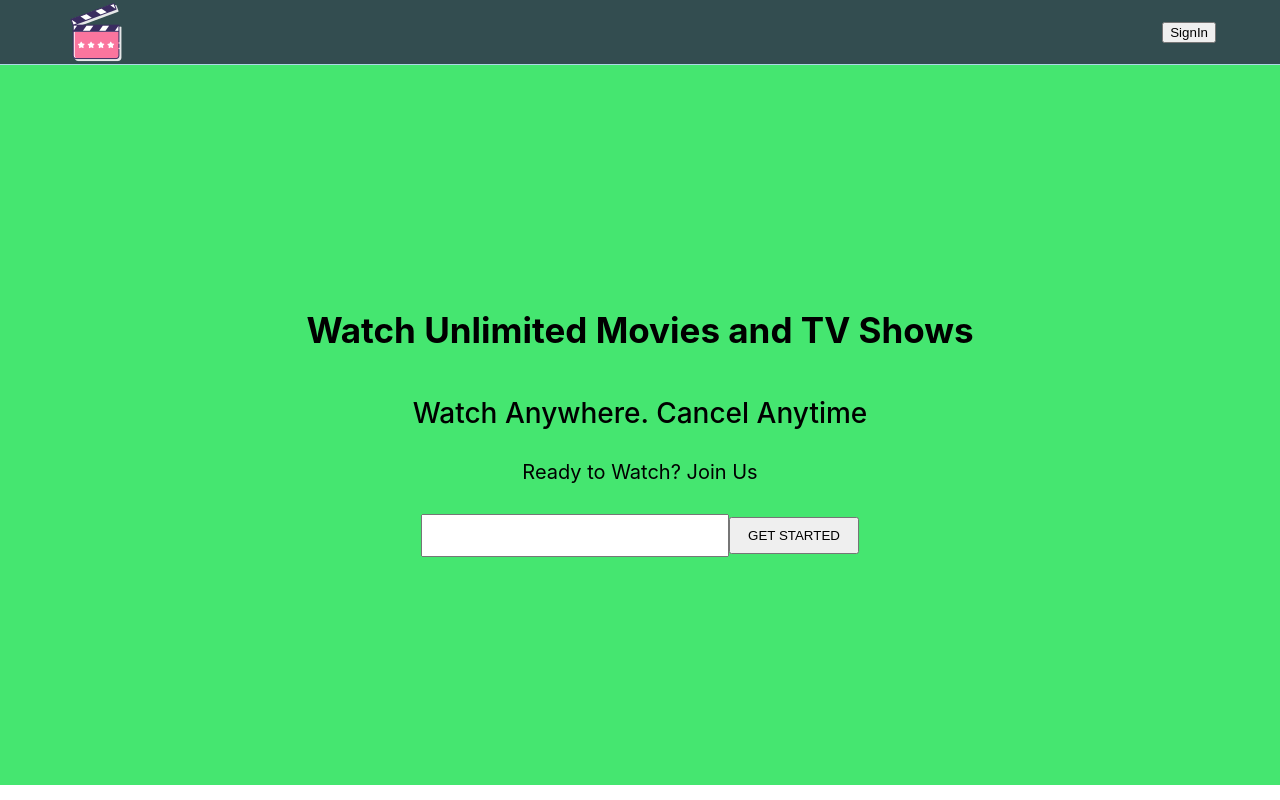
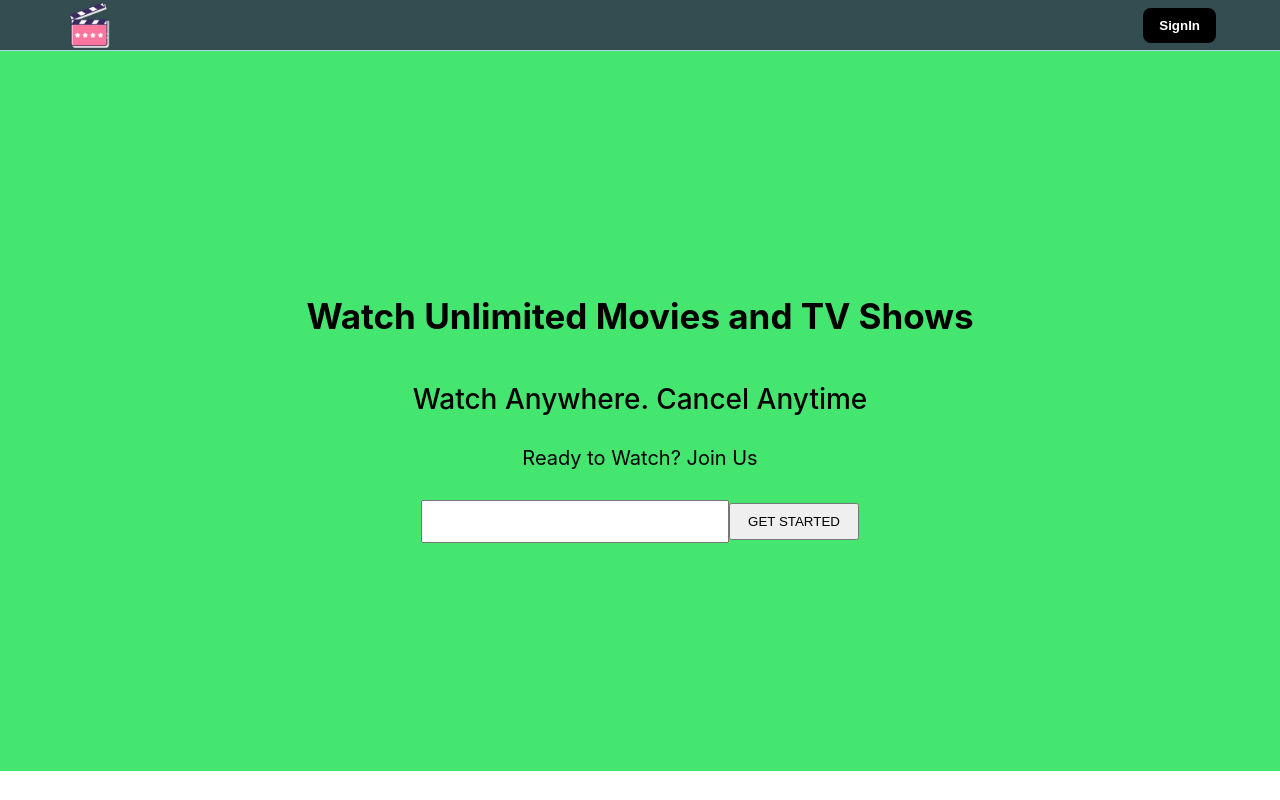
Before and after one commit to vishwajeet1298/MovieVerse, a React (Create React App) app: page / in a window 1280 px wide. Built offline with nearby package versions, Linux system fonts and the light colour scheme.

Commit message:
API Integration of Movies

```diff
--- a/src/App.js
+++ b/src/App.js
@@ -4,6 +4,7 @@ import {BrowserRouter,Routes,Route} from "react-router-dom";
 import LandingPage from './container/LandingPage/LandingPage';
 import SignIn from './container/SignIn/SignIn';
 import HomePage from './container/HomePage/HomePage';
+
 
 
 
--- /dev/null
+++ b/src/components/HomePageContent/HomePageContent.js
@@ -0,0 +1,25 @@
+import React, { useEffect, useState } from 'react'
+
+function HomePageContent() {
+
+    // apiKey = "1d655c4ccbc381a2086729ded33d7583"
+
+    const [topRatedMovies, setTopRatedMovies] = useState([])
+
+    useEffect(() => {
+        fetch("https://api.themoviedb.org/3/movie/550?api_key=1d655c4ccbc381a2086729ded33d7583")
+        .then(res => res.json())
+        .then(data => setTopRatedMovies(data.results))
+        .catch(error => console.log(error))
+    }, [])
+
+  return (
+    <div>
+        {topRatedMovies.map((value, key) => (
+            <p>{value.title}</p>
+        ))}
+    </div>
+  )
+}
+
+export default HomePageContent
--- a/src/components/Navbar/Navbar.js
+++ b/src/components/Navbar/Navbar.js
@@ -2,22 +2,26 @@ import React from "react";
 import "./Navbar.css";
 import navbar from "../../images/navbar/navbarmovie.png";
 import {useNavigate} from "react-router-dom";
+import Button from "../../global/Button/Button";
+
 
 
 function Navbar({showSignInButton}) {
 
     const navigate=useNavigate()
+
     function goToSignInPage(){
         navigate("/sign-in")
     }
     return (
         <div className="navbar_container">
-            <img src={navbar} alt="logo" />
-           {showSignInButton === false ? ""
-           :<button className="navbar_button" onClick={goToSignInPage}>SignIn</button>}
+            <img className="navbar_logo" src={navbar} alt="logo" />
+           {showSignInButton === false ?(
+            " "
+           ):  (
+           <Button text="SignIn" onClicking={goToSignInPage} />
+           )}
         </div>
     );
-
-
 }
 export default Navbar;
--- a/src/components/SignInBody/SignInBody.js
+++ b/src/components/SignInBody/SignInBody.js
@@ -26,8 +26,8 @@ function SignInBody() {
                         <p className="signinbody_title">{SIGN_IN_BODY_TEXT.SIGN_IN_TITLE}</p>
                         <input placeholder={SIGN_IN_BODY_TEXT.EMAIL_PLACEHOLDER} type="text" />
                         <input placeholder={SIGN_IN_BODY_TEXT.PASSWORD_PLACEHOLDER} type="password" />
+
                         <Button text={SIGN_IN_BODY_TEXT.LOGIN_TEXT} />
-
                         <Button text={SIGN_IN_BODY_TEXT.LOGIN_AS_GUEST_USER} />
                         <p className="signinbody_text">
                             {SIGN_IN_BODY_TEXT.NEW_TO_THIS_APP}{" "}
@@ -60,7 +60,7 @@ function SignInBody() {
                 </div>
             )}
         </>
-    )
+    );
 
 }
 export default SignInBody;
--- a/src/components/constants/components.js
+++ b/src/components/constants/components.js
@@ -8,7 +8,8 @@ export const SIGN_IN_BODY_TEXT={
     SIGN_UP_NOW:"SignUp Now.",
 
     SIGN_UP_TITLE: "Sign Up",
+
+    ALREADY_REGISTERED:"Already Registered",
     SIGN_UP_TEXT:"Sign UP",
-    ALREADY_REGISTERED:"Already Registered",
 
 }
--- a/src/container/HomePage/HomePage.js
+++ b/src/container/HomePage/HomePage.js
@@ -1,11 +1,12 @@
 import React from "react";
+import HomePageContent from "../../components/HomePageContent/HomePageContent";
 import "./HomePage.css"
 
 function HomePage(){
     return(
         <div>
-zfff
+            <HomePageContent />
         </div>
-    )
+    );
 }
 export default HomePage;
--- a/src/global/Button/Button.css
+++ b/src/global/Button/Button.css
@@ -5,4 +5,5 @@
     font-weight: 600;
     border: none;
     border-radius: 8px;
+    cursor: pointer;
 }
--- a/src/global/Button/Button.js
+++ b/src/global/Button/Button.js
@@ -1,8 +1,8 @@
 import React from 'react';
 import "./Button.css";
 
-function Button({text}){
-    return <button className="global_button">{text}</button>
+function Button({text,onClicking}){
+    return <button className="global_button" onClick={onClicking}>{text}</button>
 
 }
 export default Button;
```
Also changed, not shown: src/components/HomePageContent/HomePageContent.css (added).
